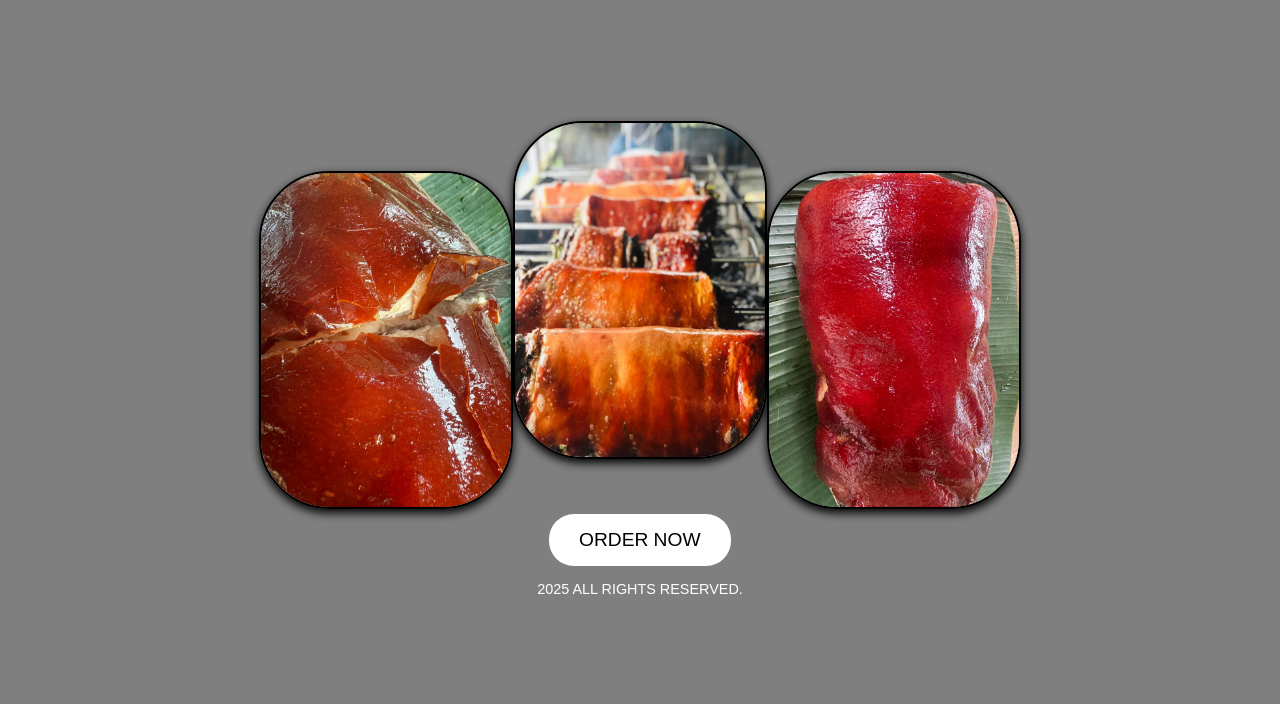
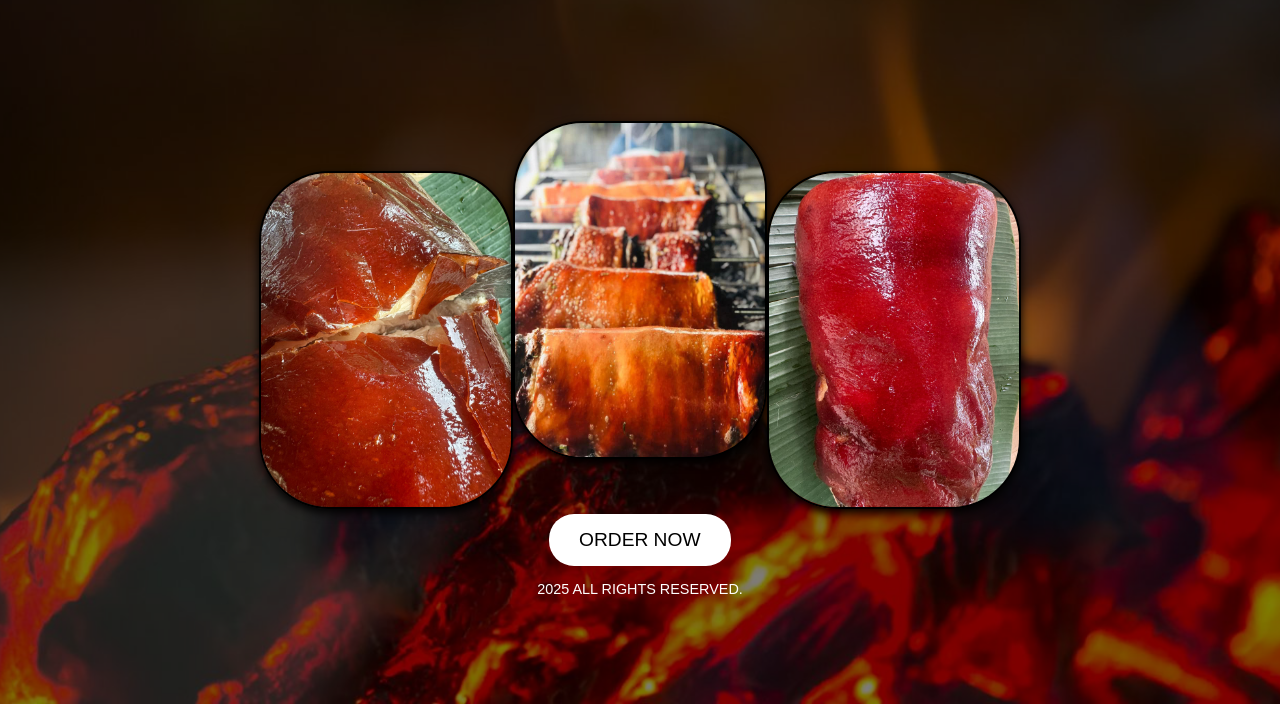
Before and after one commit to LauraLechon/LauraLechonWebsite, a plain HTML site: page index.html in a window 1280 px wide. Shown: the part 96-800 px from the top of the page. Drawn offline with Linux system fonts and the light colour scheme.

Commit message:
Update index.html

```diff
--- a/index.html
+++ b/index.html
@@ -10,7 +10,7 @@
             margin: 0;
             padding: 0;
             font-family: Arial, sans-serif;
-            background: href('images/LAURA_LECHON_HOME_PAGE.jpg') no-repeat center center/cover;
+            background: url('images/LAURA_LECHON_HOME_PAGE.jpg') no-repeat center center/cover;
             text-align: center;
             color: white;
             min-height: 100vh; /* Ensure body covers the full viewport height */
```
